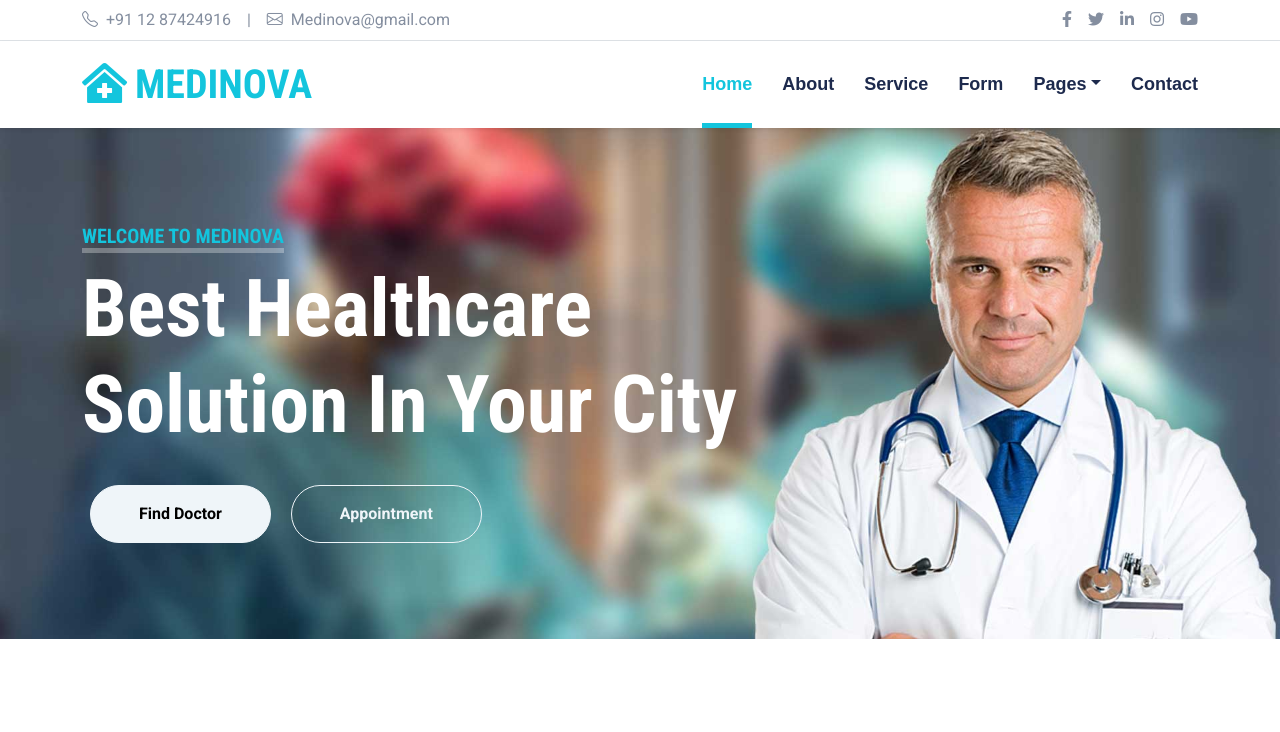
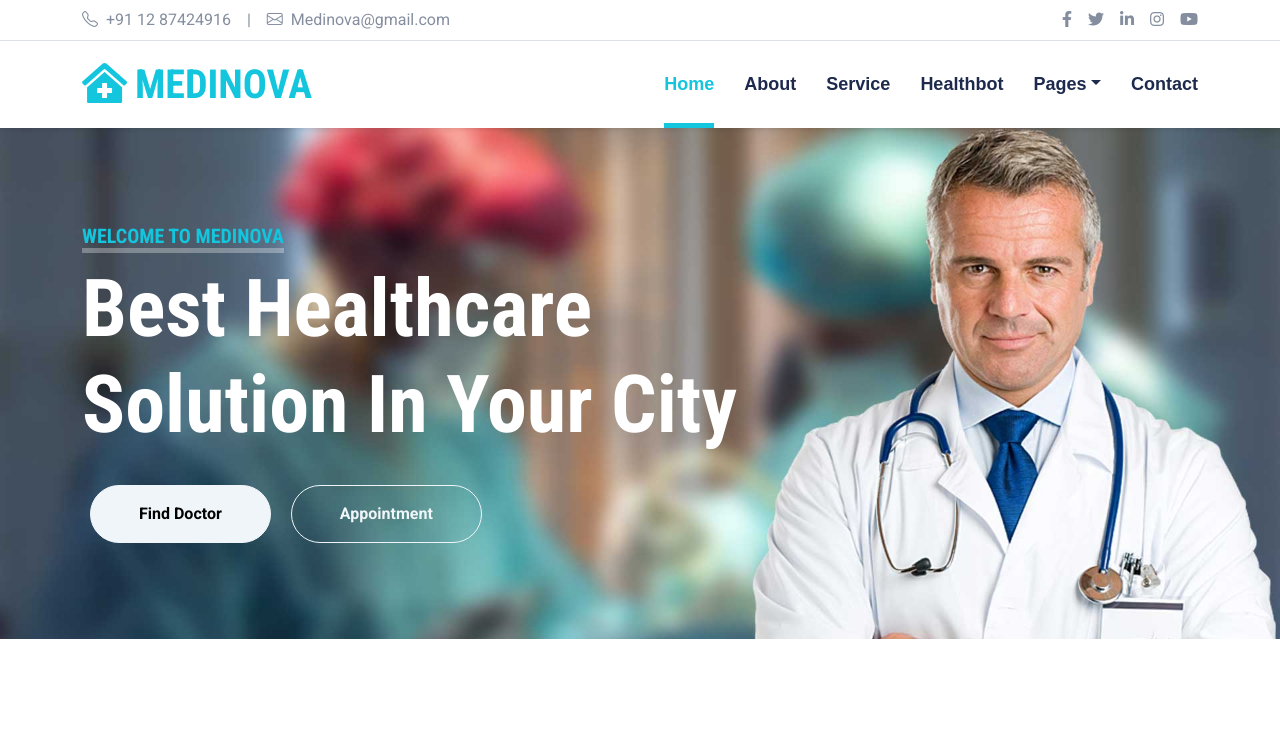
Before and after one commit to 828-kalyan/Hospital-website1, a plain HTML site: page index.html in a window 1280 px wide. Shown: the top 732 px of the page. Drawn offline with nearby package versions, Linux system fonts and the light colour scheme; a script that the page names is missing.

Commit message:
Update index.html

```diff
--- a/index.html
+++ b/index.html
@@ -81,7 +81,7 @@
                         <a href="index.html" class="nav-item nav-link active">Home</a>
                         <a href="about.html" class="nav-item nav-link">About</a>
                         <a href="service.html" class="nav-item nav-link">Service</a>
-                        <a href="Form.html" class="nav-item nav-link">Form</a>
+                        <a href="healthbot.html" class="nav-item nav-link">Healthbot</a>
 
                         <div class="nav-item dropdown">
                             <a href="#" class="nav-link dropdown-toggle" data-bs-toggle="dropdown">Pages</a>
```
